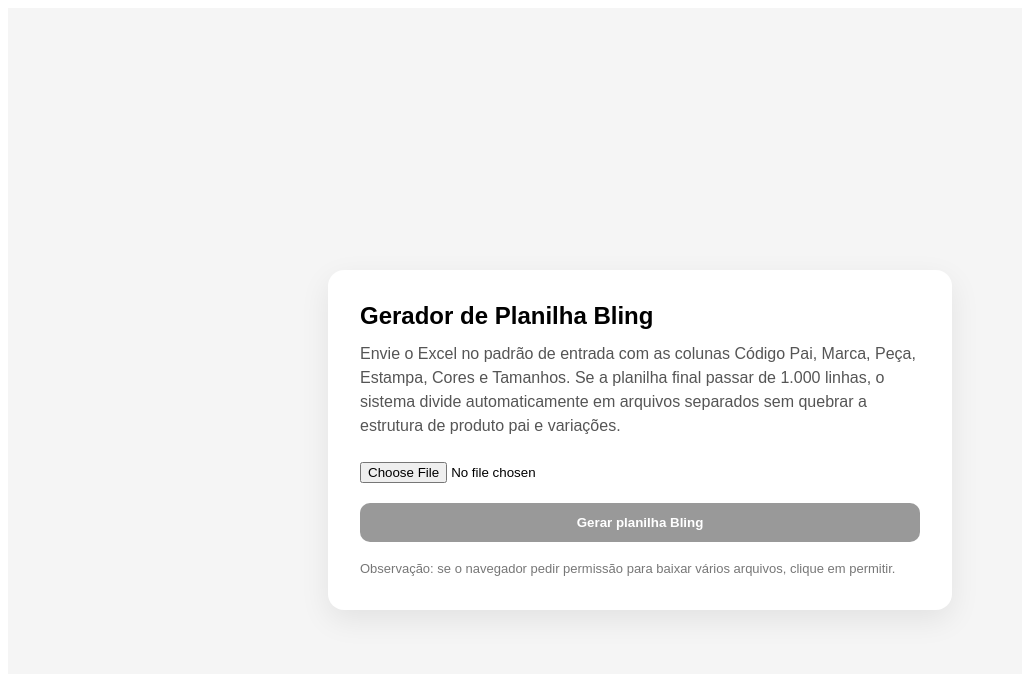
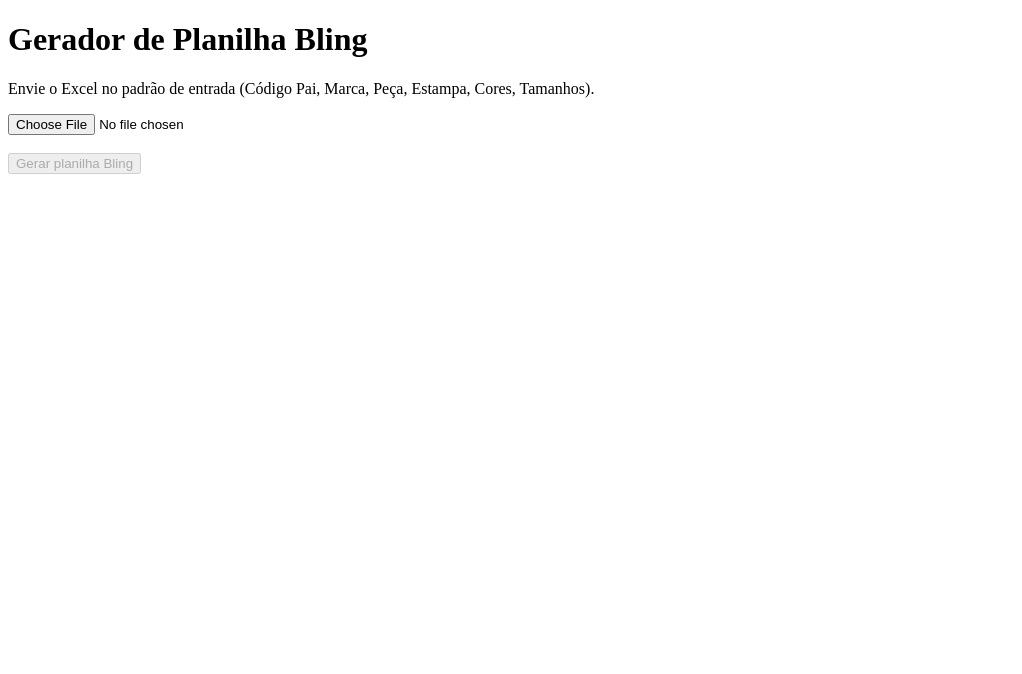
Before and after one commit to brunx-drop/bling-generator, a Next.js app: page / in a window 1280 px wide. Shown: the top 674 px of the page, without its empty margins (0-1022 px from the left). Built offline with nearby package versions, Linux system fonts and the light colour scheme.

Commit message:
Update page.tsx

```diff
--- a/app/page.tsx
+++ b/app/page.tsx
@@ -3,15 +3,12 @@
 import { useState } from "react";
 
 /**
- * v1.1
+ * v1.2
  *
- * Alteração principal:
- * - Quando o backend retorna uma planilha única, baixa BLING_IMPORT.xlsx.
- * - Quando o backend retorna múltiplas partes, baixa cada .xlsx em sequência:
- *   BLING_IMPORT_parte_01.xlsx
- *   BLING_IMPORT_parte_02.xlsx
- *   BLING_IMPORT_parte_03.xlsx
- * - Não usa ZIP.
+ * Alterações:
+ * - Retorna o visual simples/original da página, sem CSS extra.
+ * - Mantém suporte para baixar múltiplos arquivos em sequência quando a geração
+ *   passar de 1.000 linhas.
  */
 
 type GeneratedFile = {
@@ -93,10 +90,7 @@
   const [msg, setMsg] = useState("");
 
   async function handleGenerate() {
-    if (!file) {
-      setMsg("Selecione uma planilha antes de gerar.");
-      return;
-    }
+    if (!file) return;
 
     setLoading(true);
     setMsg("");
@@ -127,7 +121,7 @@
 
         await downloadFilesInSequence(data.files);
 
-        setMsg(`Gerado com sucesso ✅ ${data.totalParts} arquivos baixados em partes.`);
+        setMsg(`Gerado com sucesso ✅ ${data.totalParts} arquivos baixados.`);
         return;
       }
 
@@ -146,83 +140,25 @@
   }
 
   return (
-    <main
-      style={{
-        minHeight: "100vh",
-        padding: 32,
-        fontFamily: "Arial, sans-serif",
-        display: "flex",
-        alignItems: "center",
-        justifyContent: "center",
-        background: "#f5f5f5",
-      }}
-    >
-      <section
-        style={{
-          width: "100%",
-          maxWidth: 560,
-          padding: 32,
-          borderRadius: 16,
-          background: "#ffffff",
-          boxShadow: "0 10px 30px rgba(0,0,0,0.08)",
-        }}
-      >
-        <h1 style={{ marginTop: 0, marginBottom: 12 }}>Gerador de Planilha Bling</h1>
+    <main>
+      <h1>Gerador de Planilha Bling</h1>
 
-        <p style={{ marginTop: 0, marginBottom: 24, color: "#555", lineHeight: 1.5 }}>
-          Envie o Excel no padrão de entrada com as colunas Código Pai, Marca, Peça,
-          Estampa, Cores e Tamanhos. Se a planilha final passar de 1.000 linhas,
-          o sistema divide automaticamente em arquivos separados sem quebrar a
-          estrutura de produto pai e variações.
-        </p>
+      <p>Envie o Excel no padrão de entrada (Código Pai, Marca, Peça, Estampa, Cores, Tamanhos).</p>
 
       <input
         type="file"
         accept=".xlsx,.xls"
         onChange={(e) => setFile(e.target.files?.[0] ?? null)}
-          style={{
-            display: "block",
-            width: "100%",
-            marginBottom: 20,
-          }}
       />
 
-        <button
-          type="button"
-          onClick={handleGenerate}
-          disabled={!file || loading}
-          style={{
-            width: "100%",
-            padding: "12px 16px",
-            border: 0,
-            borderRadius: 10,
-            background: !file || loading ? "#999" : "#111",
-            color: "#fff",
-            fontWeight: 700,
-            cursor: !file || loading ? "not-allowed" : "pointer",
-          }}
-        >
+      <br />
+      <br />
+
+      <button type="button" onClick={handleGenerate} disabled={!file || loading}>
         {loading ? "Gerando..." : "Gerar planilha Bling"}
       </button>
 
-        {msg && (
-          <p
-            style={{
-              marginTop: 20,
-              marginBottom: 0,
-              color: msg.includes("sucesso") ? "#0a7a2f" : "#b00020",
-              fontWeight: 600,
-            }}
-          >
-            {msg}
-          </p>
-        )}
-
-        <p style={{ marginTop: 18, marginBottom: 0, color: "#777", fontSize: 13, lineHeight: 1.4 }}>
-          Observação: se o navegador pedir permissão para baixar vários arquivos,
-          clique em permitir.
-        </p>
-      </section>
+      {msg && <p>{msg}</p>}
     </main>
   );
 }
```
Lines whose indentation alone changed are shown as unchanged.
